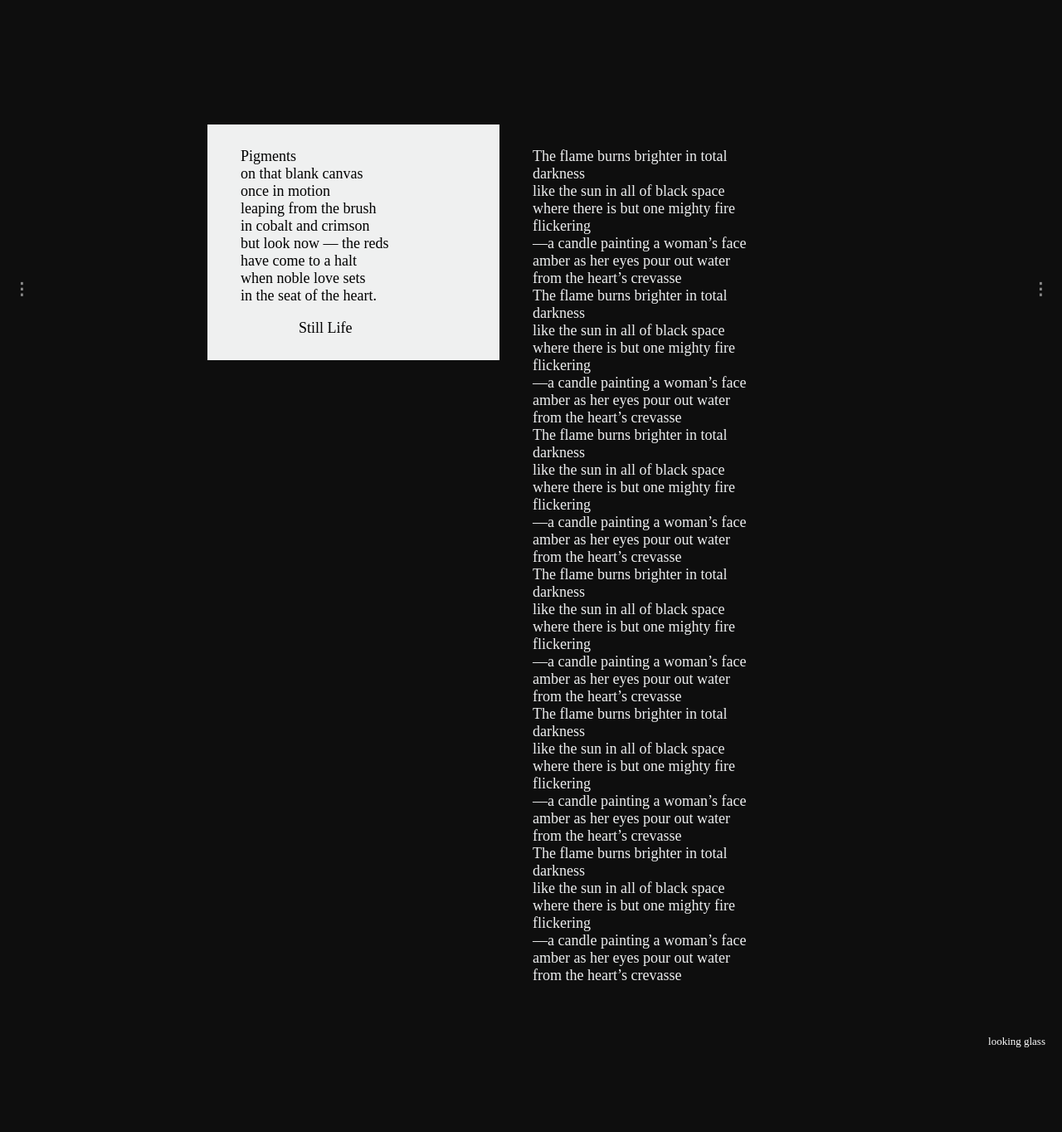
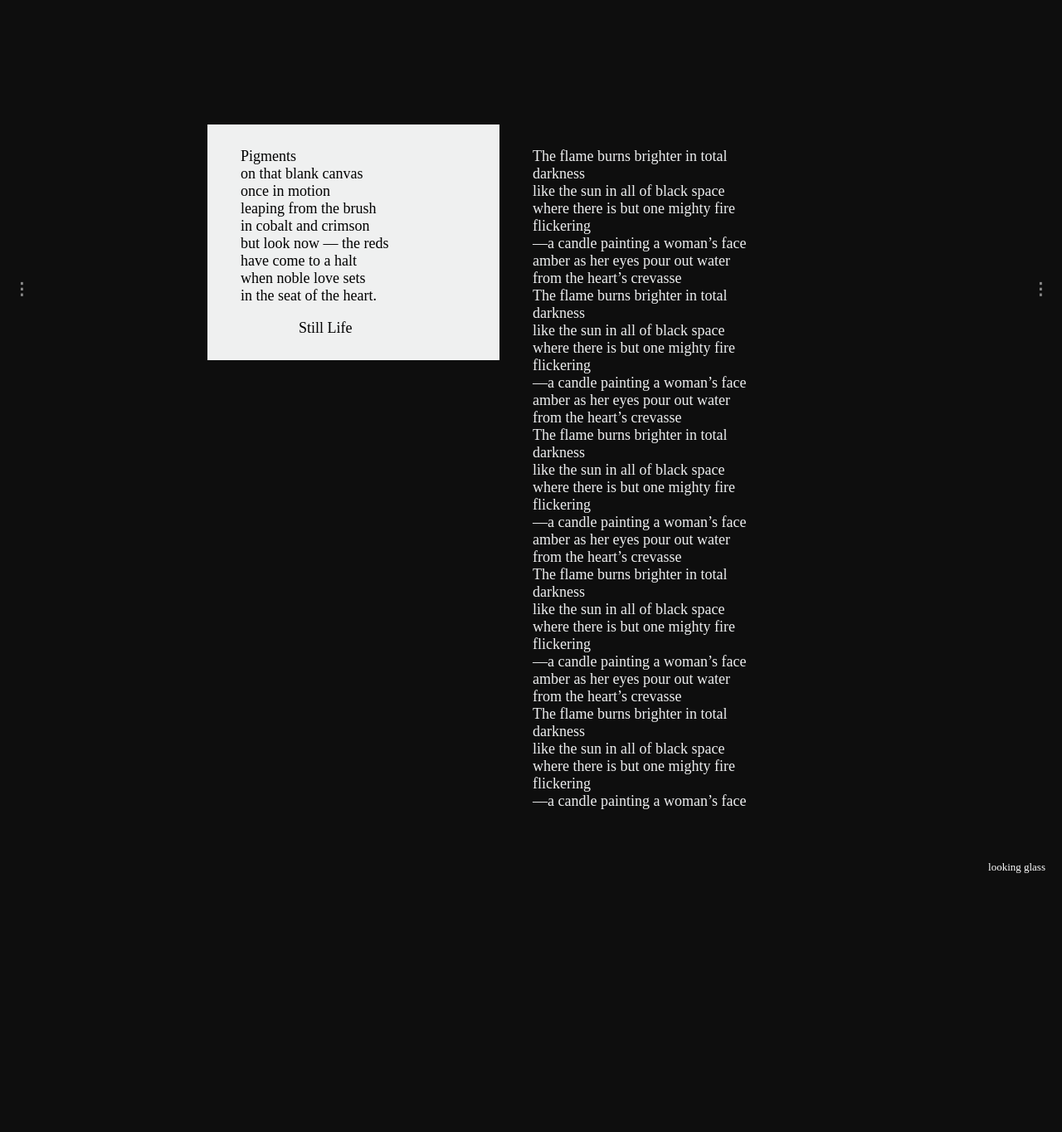
Before and after one commit to hafizzainal/hafizzainal.github.io, a Jekyll site: the page built from index.md, in a window 1280 px wide. Shown: the whole page at 83% size. Built offline with Jekyll 4.4.1, drawn with Linux system fonts in a browser that asks for light colours; our own code applies the rules of GitHub Pages for plain Markdown files; after the commit the page ends 1154 px from its top, so only the background shows below that.

Commit message:
Update default.html

```diff
--- a/_layouts/default.html
+++ b/_layouts/default.html
@@ -237,12 +237,7 @@ img {vertical-align: middle;}
       amber as her eyes pour out water from the heart’s crevasse<br>      The flame burns brighter in total darkness<br>
       like the sun in all of black space<br>
       where there is but one mighty fire flickering<br>
-      —a candle painting a woman’s face<br>
-      amber as her eyes pour out water from the heart’s crevasse<br>      The flame burns brighter in total darkness<br>
-      like the sun in all of black space<br>
-      where there is but one mighty fire flickering<br>
-      —a candle painting a woman’s face<br>
-      amber as her eyes pour out water from the heart’s crevasse<br></p>
+      —a candle painting a woman’s face<br></p>
       </div>
     </div>
   </div>
@@ -268,6 +263,9 @@ img {vertical-align: middle;}
   </div>
 
   <div class="mySlidesText">
+    <div class="row">
+      <div class="column" style="background-color:#eff0f0;">
+      <p class="work">
       The small pink flesh of its nose<br>
       hovers about the air.<br>
       Its two nostrils like indolent eyes, vacuous<br>
@@ -279,8 +277,15 @@ img {vertical-align: middle;}
       On two little feet it stands hunchback<br>
       in the manner of a rat majestic,<br>
       two little hands as if in prayer<br>
-    lift a cup of empty air as it hungers on.<br>
-      <p class="author">A Rat's Plight</p><br>
+      lift a cup of empty air as it hungers on.<br></p>
+      <p class="author">
+      A Rat's Plight</p>
+      </div>
+      <div class="column" style="background-color:#0e0e0e;">
+      <p class="bio">
+      To be added</p>
+      </div>
+    </div>
   </div>
 
   <!-- Next/prev buttons -->
```
Lines whose indentation alone changed are shown as unchanged.
